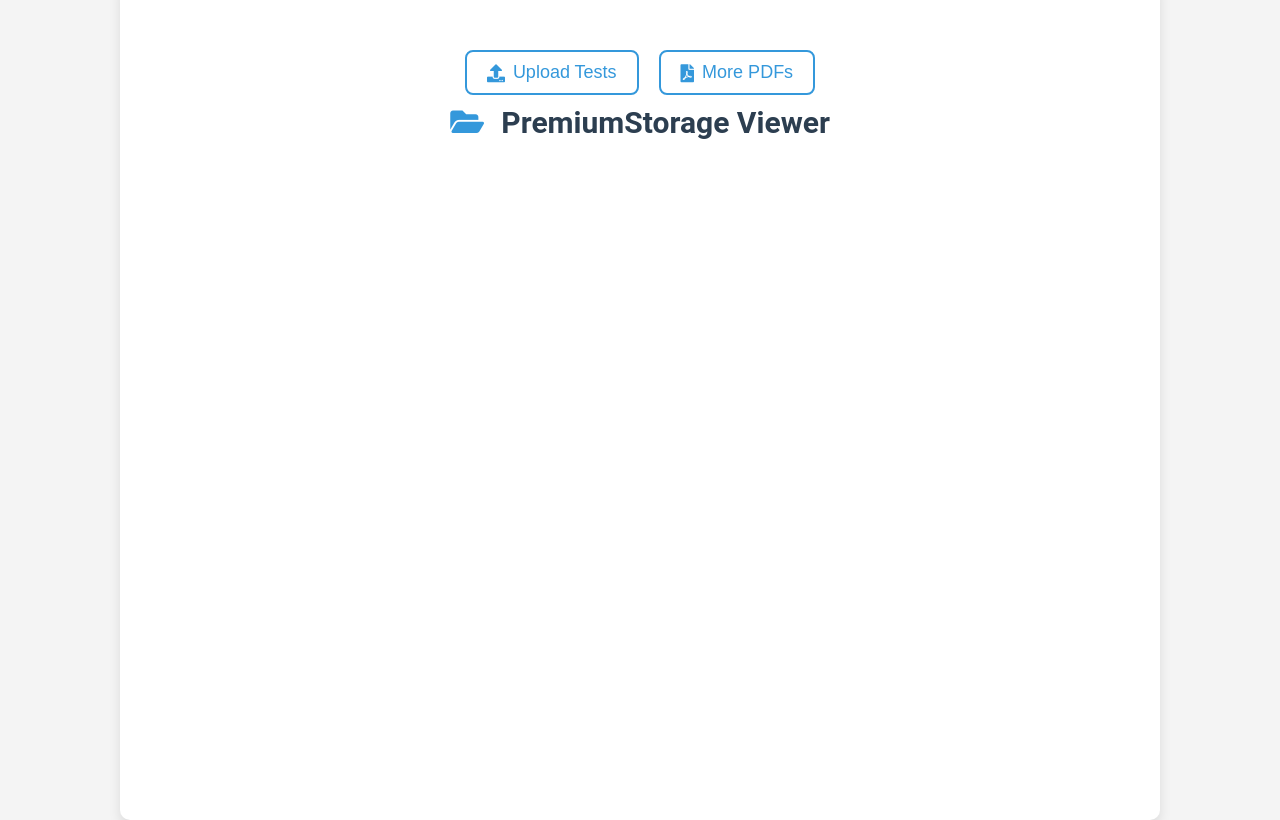
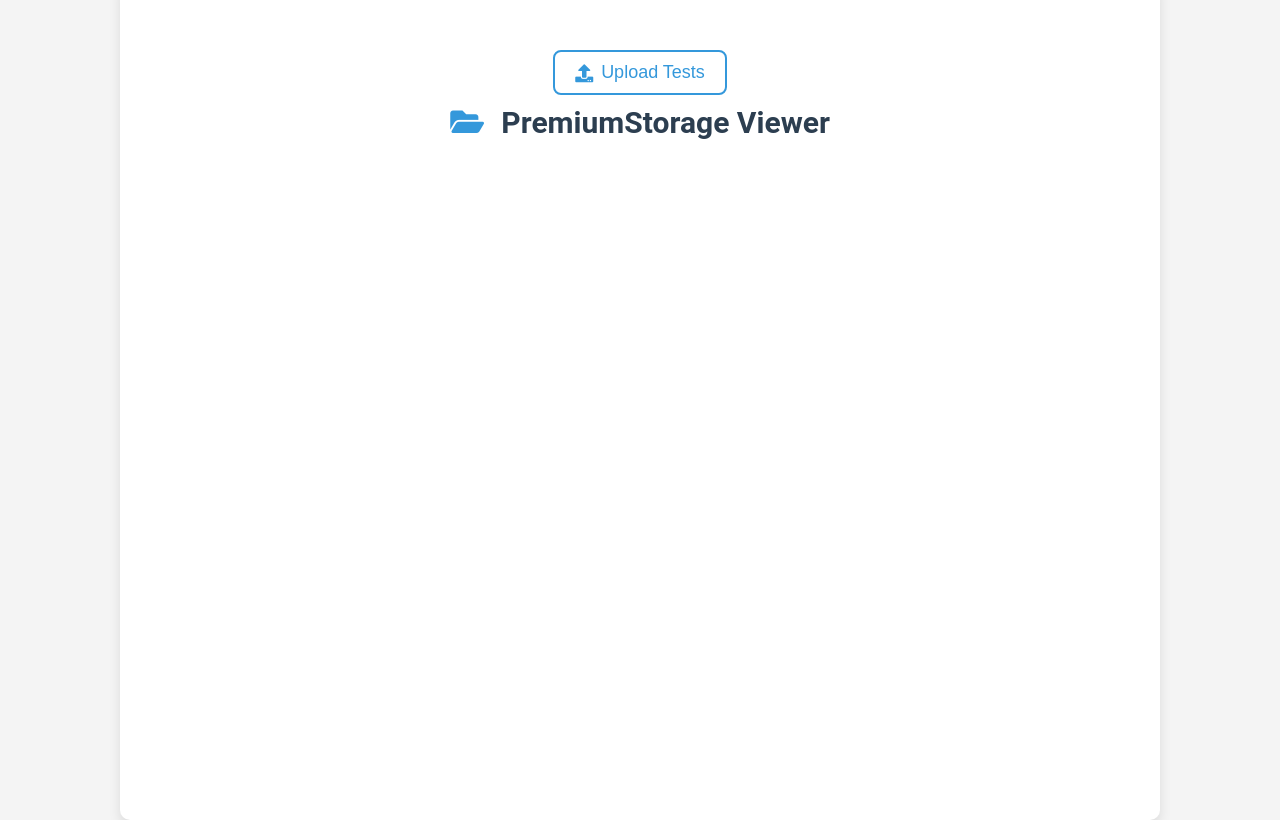
Before and after one commit to itzfew/Test-Series, a plain HTML site: page index.html in a window 1280 px wide. Drawn offline with Linux system fonts and the light colour scheme; no server answers.

Commit message:
Update index.html

```diff
--- a/index.html
+++ b/index.html
@@ -131,10 +131,6 @@ h1 i {
             <i class="fas fa-upload"></i> Upload Tests
         </a>
 
-        <!-- More PDFs Button -->
-        <a href="go:link" class="btn">
-            <i class="fas fa-file-pdf"></i> More PDFs
-        </a>
     </div>
         <h1><i class="fas fa-folder-open"></i> PremiumStorage Viewer</h1>
         <div id="fileList" class="file-list">
```
